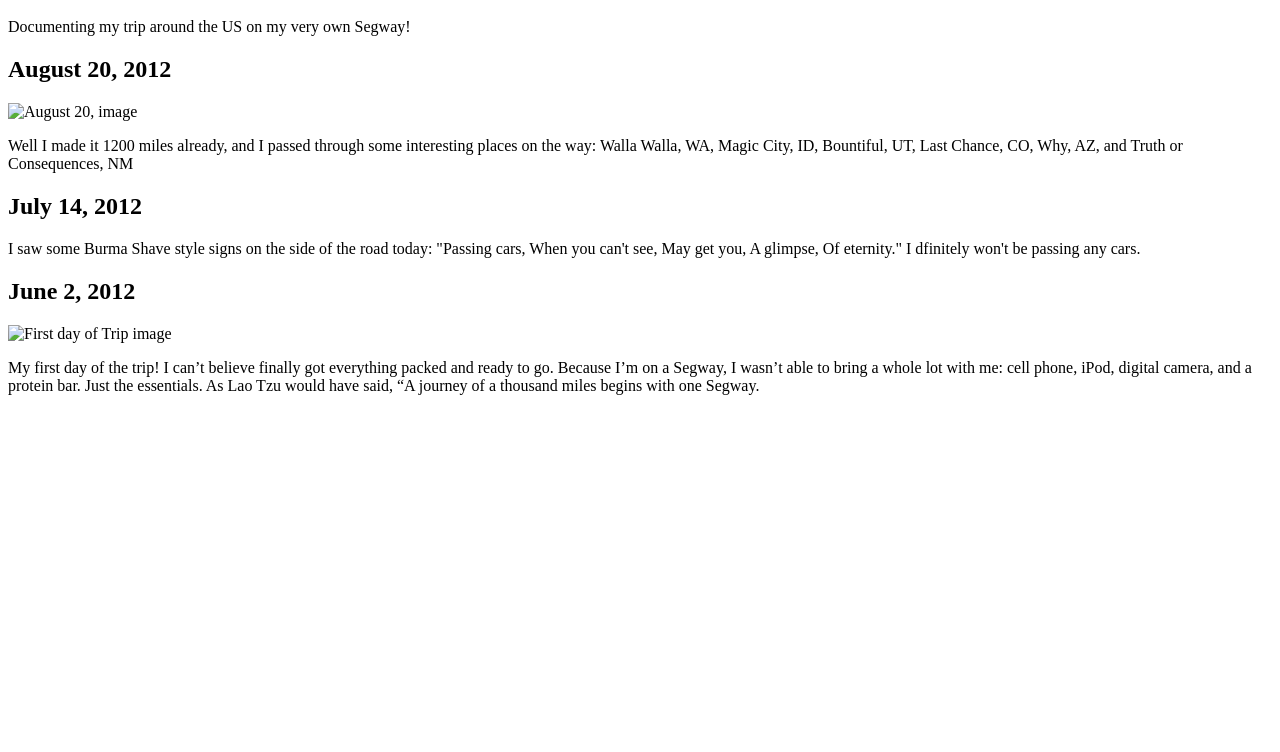
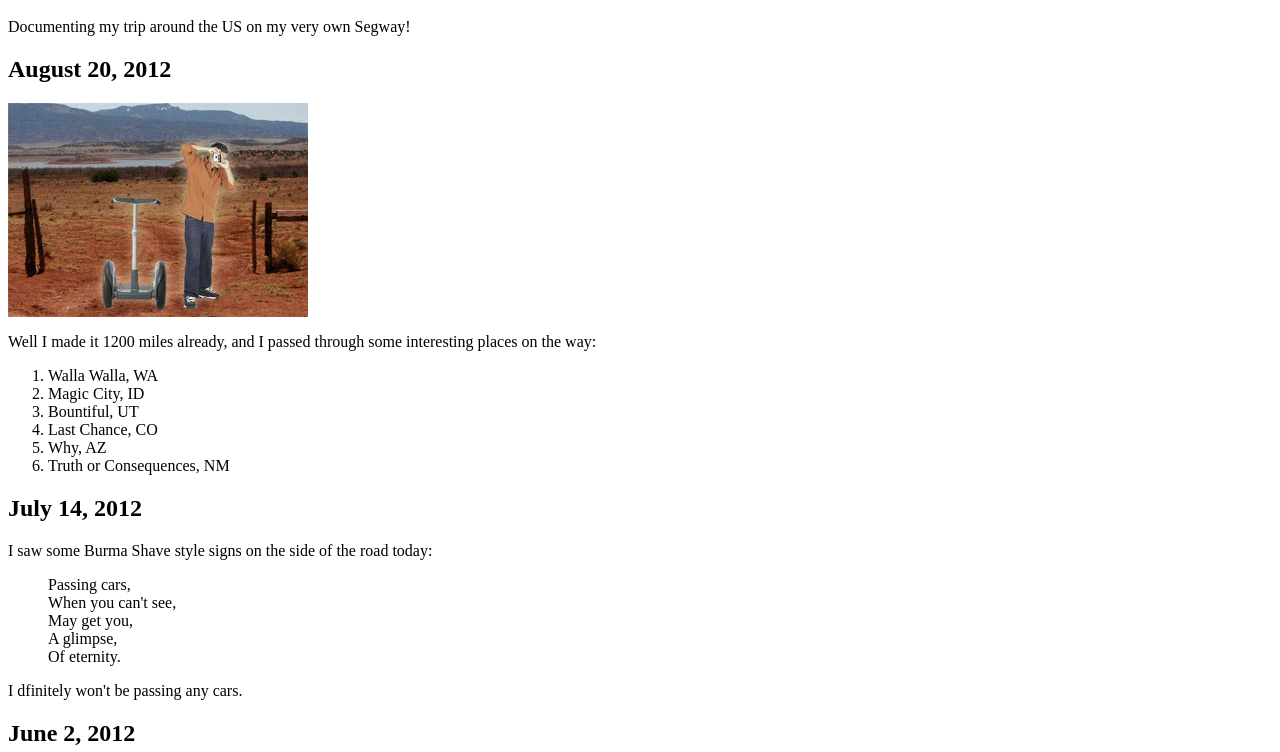
Before and after one commit to inputGui/Learning_HTML_CSS_JS, a plain HTML site: page chapter_3/src/journal.html in a window 1280 px wide. Shown: the part 48-800 px from the top of the page. Drawn offline with Linux system fonts and the light colour scheme.

Commit message:
Improving Chapter 3 stuff

```diff
--- a/chapter_3/src/index.html
+++ b/chapter_3/src/journal.html
@@ -10,29 +10,43 @@
         </p>
 
         <h2>August 20, 2012</h2>
-        <img src="images/segway2.jpg", alt="August 20, image">
+        <img src="../images/segway2.jpg", alt="August 20, image">
         <p>
             Well I made it 1200 miles already, and I passed through some interesting places on the way:
-            Walla Walla, WA, Magic City, ID, Bountiful, UT, Last Chance, CO, Why, AZ, and Truth or Consequences, NM
         </p>
+
+        <ol>
+           <li>Walla Walla, WA</li>
+           <li>Magic City, ID</li>
+           <li>Bountiful, UT</li>
+           <li>Last Chance, CO</li>
+           <li>Why, AZ</li>
+           <li>Truth or Consequences, NM</li>
+        </ol>
 
         <h2>July 14, 2012</h2>
         <p>
             I saw some Burma Shave style signs on the side of the road today:
-            "Passing cars, When you can't see, May get you, A glimpse, Of eternity."
+            <blockquote>
+                Passing cars,<br>
+                When you can't see,<br>
+                May get you,<br>
+                A glimpse,<br>
+                Of eternity.<br>
+            </blockquote>
             I dfinitely won't be passing any cars.
         </p>
 
         <h2>June 2, 2012</h2>
-        <img src="images/segway1.jpg" alt="First day of Trip image">
+        <img src="../images/segway1.jpg" alt="First day of Trip image">
         <p>
             My first day of the trip! I can’t believe
             finally got everything packed and ready to go.
             Because I’m on a Segway, I wasn’t able to bring
             a whole lot with me: cell phone, iPod, digital
             camera, and a protein bar. Just the essentials.
-            As Lao Tzu would have said, “A journey of a
-            thousand miles begins with one Segway.
+            As Lao Tzu would have said, <q>A journey of a
+            thousand miles begins with one Segway</q>.
         </p>
     </body>
 </html>
```
Also changed, not shown: chapter_3/images/segway1.jpg (added), chapter_3/images/segway2.jpg (added).
